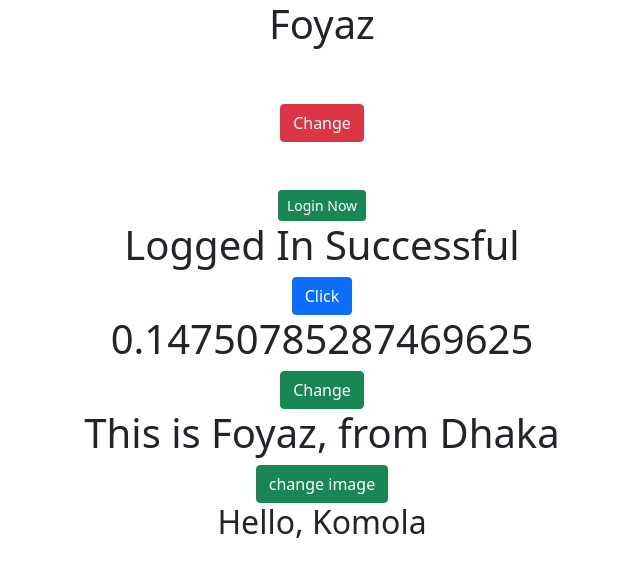
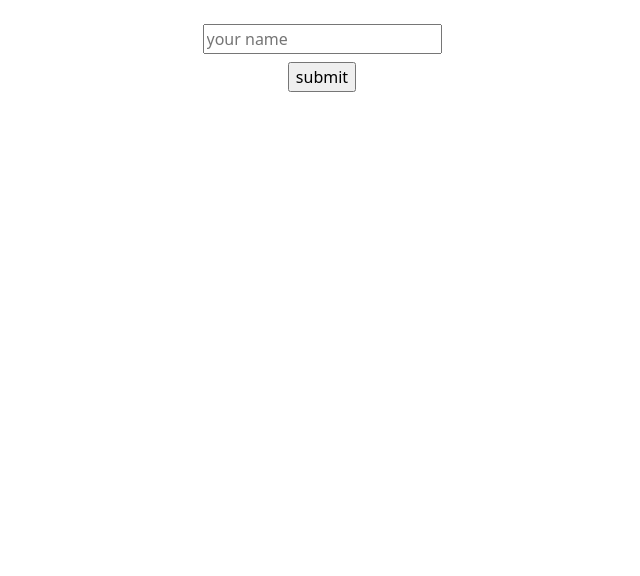
Before and after one commit to Foyaz-Ahmed/Learning_React_Js, a React (Create React App) app in the folder my-app/: page / in a window 1280 px wide. Shown: the top 576 px of the page, without its empty margins (318-958 px from the left). Built offline with nearby package versions, Linux system fonts and the light colour scheme.

Commit message:
onChange handler

```diff
--- a/my-app/src/App.js
+++ b/my-app/src/App.js
@@ -13,6 +13,7 @@ import Element from './mycomponents/ElementVariable';
 import Refresh from './mycomponents/Refresh';
 import Render from './mycomponents/Render';
 import FindDom from './mycomponents/FindDom';
+import Form from './mycomponents/Form';
 
 function App() {
   return (
@@ -42,12 +43,14 @@ function App() {
 
       {/* state and nested state
       <State></State> */}
-       <SetStateChnge></SetStateChnge>
+       {/* <SetStateChnge></SetStateChnge>
        <ConditionalIfelse></ConditionalIfelse>
        <Element></Element>
        <Refresh></Refresh>
        <Render></Render>
-       <FindDom></FindDom>
+       <FindDom></FindDom> */}
+
+       <Form></Form>
     </div>
   );
 }
--- /dev/null
+++ b/my-app/src/mycomponents/Form.js
@@ -0,0 +1,35 @@
+import React, { Component } from 'react';
+
+class Form extends Component {
+
+    constructor(){
+        super();
+        this.state ={
+            name: ""
+        }
+    }
+
+    changeName=(event)=>{
+        var getName = event.target.value;
+
+        this.setState(
+            {
+                name: getName
+            }
+        )
+    }
+
+    render() {
+        return (
+            <div>
+                <form>
+                    <p>{this.state.name}</p>
+                    <input onChange={this.changeName} className='mt-2 mb-2' type="text" placeholder='your name'/><br/>
+                    <input type = "submit" value="submit"/>
+                </form>
+            </div>
+        );
+    }
+}
+
+export default Form;
```
